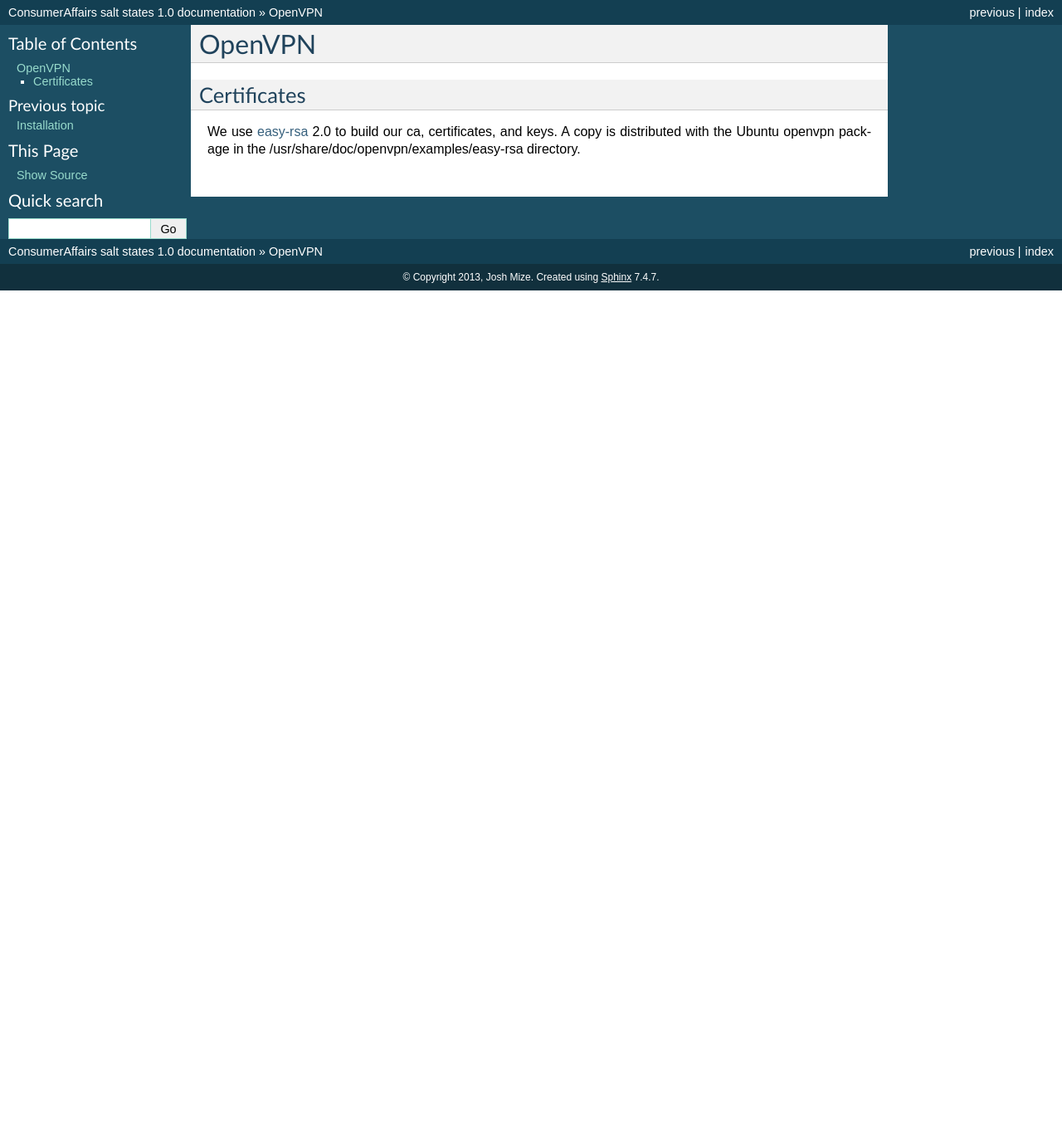
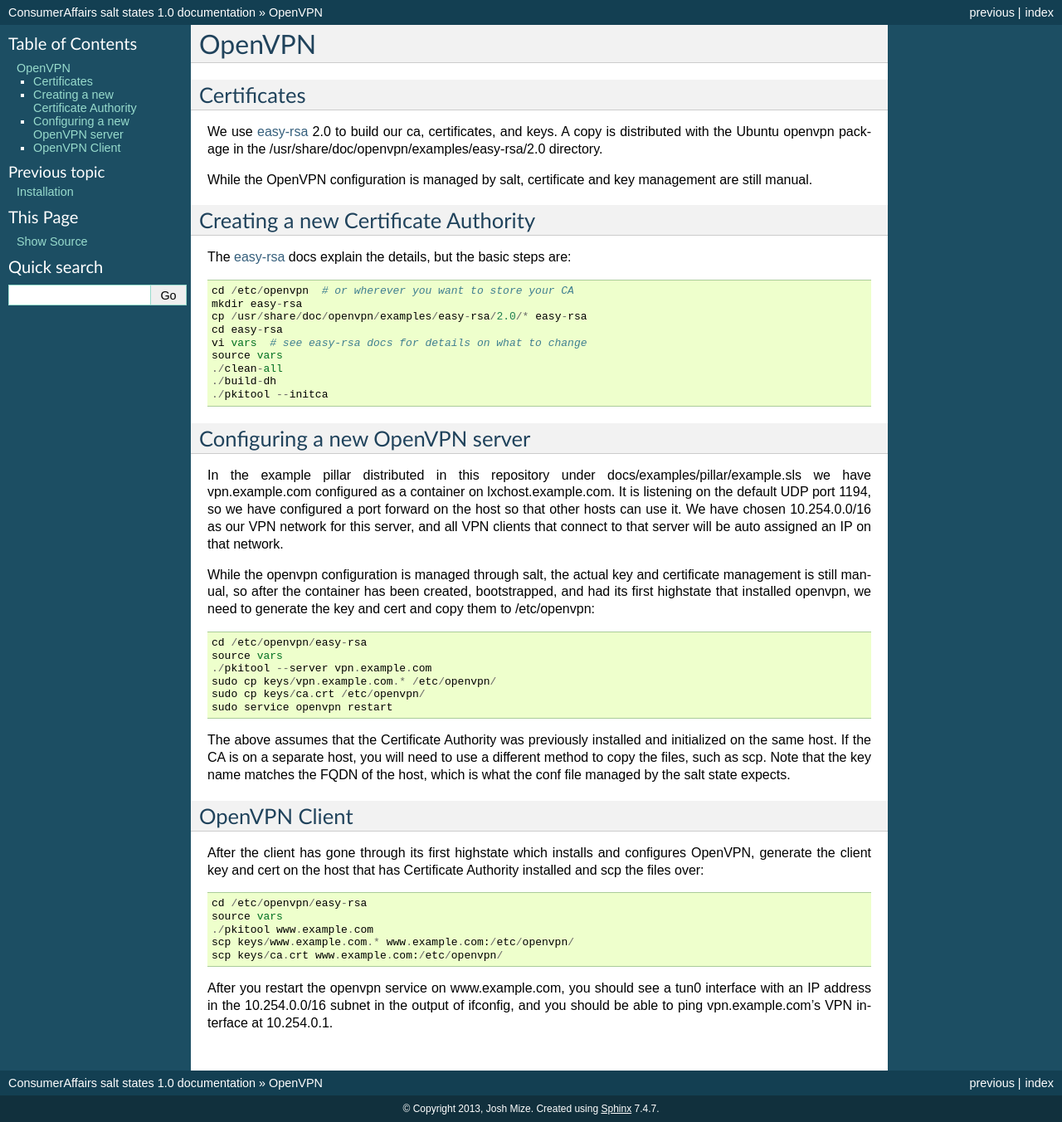
Before and after one commit to jgmize/salt-states, a Sphinx documentation site: the page built from docs/openvpn.rst, in a window 1280 px wide. Shown: the whole page at 83% size. Built offline with Sphinx 7.4.7, drawn with Linux system fonts in a browser that asks for light colours; before the commit the page ends 900 px from its top, so only the background shows below that.

Commit message:
additional open vpn docs and example pillar

```diff
--- a/docs/openvpn.rst
+++ b/docs/openvpn.rst
@@ -6,6 +6,73 @@
 
 We use easy-rsa_ 2.0 to build our ca, certificates, and keys.
 A copy is distributed with the Ubuntu openvpn package in the
-/usr/share/doc/openvpn/examples/easy-rsa directory.
+/usr/share/doc/openvpn/examples/easy-rsa/2.0 directory.
+
+While the OpenVPN configuration is managed by salt, certificate and
+key management are still manual.
 
 .. _easy-rsa: https://github.com/OpenVPN/easy-rsa/blob/master/doc/README-2.0
+
+Creating a new Certificate Authority
+------------------------------------
+
+The easy-rsa_ docs explain the details, but the basic steps are::
+
+    cd /etc/openvpn  # or wherever you want to store your CA
+    mkdir easy-rsa
+    cp /usr/share/doc/openvpn/examples/easy-rsa/2.0/* easy-rsa
+    cd easy-rsa
+    vi vars  # see easy-rsa docs for details on what to change
+    source vars
+    ./clean-all
+    ./build-dh
+    ./pkitool --initca
+
+
+Configuring a new OpenVPN server
+--------------------------------
+
+In the example pillar distributed in this repository under
+docs/examples/pillar/example.sls we have vpn.example.com configured as
+a container on lxchost.example.com. It is listening on the default
+UDP port 1194, so we have configured a port forward on the host so that
+other hosts can use it. We have chosen 10.254.0.0/16 as our VPN network
+for this server, and all VPN clients that connect to that server will be auto assigned an IP on that network.
+
+While the openvpn configuration is managed through salt, the actual key
+and certificate management is still manual, so after the container has
+been created, bootstrapped, and had its first highstate that installed
+openvpn, we need to generate the key and cert and copy them to
+/etc/openvpn::
+
+    cd /etc/openvpn/easy-rsa
+    source vars
+    ./pkitool --server vpn.example.com
+    sudo cp keys/vpn.example.com.* /etc/openvpn/
+    sudo cp keys/ca.crt /etc/openvpn/
+    sudo service openvpn restart
+
+The above assumes that the Certificate Authority was previously
+installed and initialized on the same host. If the CA is on a separate
+host, you will need to use a different method to copy the files, such
+as scp. Note that the key name matches the FQDN of the host, which is
+what the conf file managed by the salt state expects.
+
+
+OpenVPN Client
+--------------
+
+After the client has gone through its first highstate which installs
+and configures OpenVPN, generate the client key and cert on the host
+that has Certificate Authority installed and scp the files over::
+
+    cd /etc/openvpn/easy-rsa
+    source vars
+    ./pkitool www.example.com
+    scp keys/www.example.com.* www.example.com:/etc/openvpn/
+    scp keys/ca.crt www.example.com:/etc/openvpn/
+
+After you restart the openvpn service on www.example.com, you should
+see a tun0 interface with an IP address in the 10.254.0.0/16 subnet in
+the output of ifconfig, and you should be able to ping
+vpn.example.com's VPN interface at 10.254.0.1.
```
Also changed, not shown: 1 other file.
